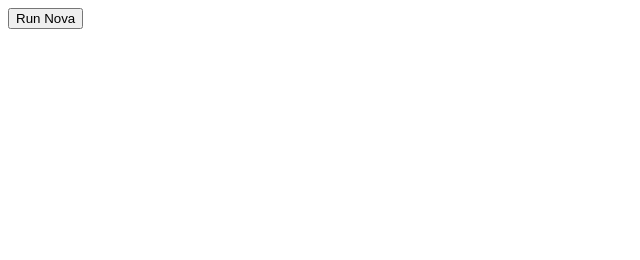
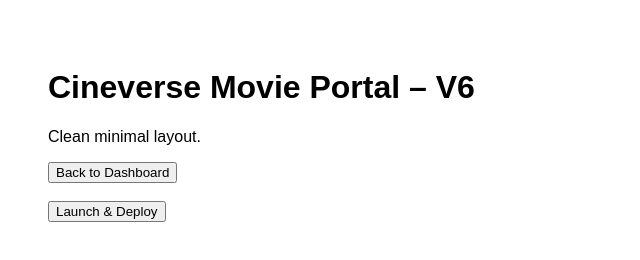
Before and after one commit to Samantha-Works/nosauniverse-bgxd, a plain HTML site: page index.html in a window 1280 px wide. Shown: the whole page, without its empty margins (0-640 px from the left). Drawn offline with Linux system fonts and the light colour scheme.

Commit message:
Update index.html

```diff
--- a/index.html
+++ b/index.html
@@ -1,9 +1,20 @@
- <!DOCTYPE html>
+<!DOCTYPE html>
 <html>
-<head><title>Nova Dashboard</title></head>
+<head>
+  <meta charset="UTF-8" />
+  <title>Cineverse Movie Portal – V6</title>
+  <link rel="stylesheet" href="../styles.css" />
+</head>
 <body>
-<button id="novaButton">Run Nova</button>
-<pre id="log"></pre>
+<div class="container">
+  <h1>Cineverse Movie Portal – V6</h1>
+  <p>Clean minimal layout.</p>
+
+  <button onclick="location.href='../index.html'">Back to Dashboard</button>
+  <br /><br />
+  <button id="novaButton">Launch & Deploy</button>
+</div>
+
 <script src="main.js"></script>
 </body>
 </html>
```
